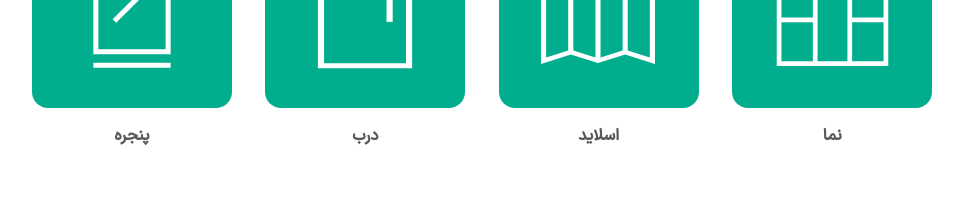
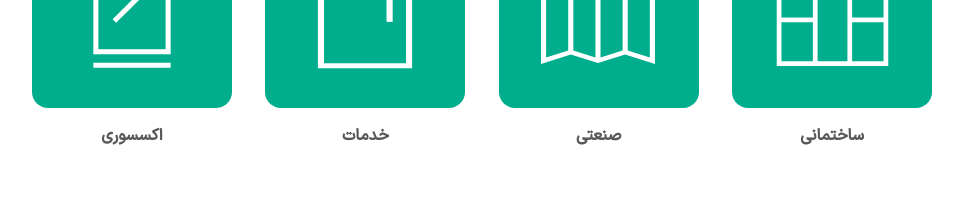
Before and after one commit to zahra-hsb/hanz-, a Next.js app: page / in a window 1280 px wide. Shown: the part 940-1154 px from the top of the page, without its empty margins (30-1004 px from the left). Built offline with nearby package versions, Linux system fonts and the light colour scheme.

Commit message:
edit CategorySection compnent

```diff
--- a/src/components/homeComponents/CategorySection/index.jsx
+++ b/src/components/homeComponents/CategorySection/index.jsx
@@ -12,32 +12,32 @@ const CategorySection = () => {
                         </h4>
                     </div>
                     <div className="flex flex-row w-full gap-3 items-center justify-around flex-wrap">
-                        <Link href={'/#'} className="flex flex-col items-center justify-between cursor-pointer  hover:text-green hover:opacity-100">
+                        <Link href={'/products/building'} className="flex flex-col items-center justify-between cursor-pointer  hover:text-green hover:opacity-100">
                             <div className="lg:w-[200px] w-[180px] lg:h-[200px] h-[180px] flex items-center justify-center bg-green rounded-2xl hover:shadow-2xl">
                                 <svg width="115" height="115" viewBox="0 0 135 135" fill="none" xmlns="http://www.w3.org/2000/svg">
                                     <path d="M2.04541 0V77.9579V135H132.954V77.9579V0H2.04541ZM85.016 51.338H49.9839V5.70421H85.016V51.338ZM7.57677 5.70421H44.4526V57.0421V77.9579H7.57677V5.70421ZM7.57677 83.662H44.4526V129.296H7.57677V83.662ZM49.9839 129.296V77.9579V57.0421H85.016V77.9579V129.296H49.9839ZM127.423 129.296H90.5473V83.662H127.423V129.296ZM90.5473 77.9579V57.0421V5.70421H127.423V77.9579H90.5473Z" fill="white" />
                                 </svg>
                             </div>
-                            <p className="mt-4 text-base opacity-[65%] font-bold">نما</p>
+                            <p className="mt-4 text-base opacity-[65%] font-bold">ساختمانی</p>
                         </Link>
-                        <Link href={'/#'} className="flex flex-col items-center justify-between cursor-pointer  hover:text-green hover:opacity-100">
+                        <Link href={'/products/industrial'} className="flex flex-col items-center justify-between cursor-pointer  hover:text-green hover:opacity-100">
                             <div className="lg:w-[200px] w-[180px] lg:h-[200px] h-[180px] flex items-center justify-center bg-green rounded-2xl hover:shadow-2xl">
                                 <svg width="115" height="115" viewBox="0 0 135 135" fill="none" xmlns="http://www.w3.org/2000/svg">
                                     <path d="M133.758 3.30607L98.8255 14.4047L66.8863 4.23692L34.9475 14.3689L0.0142822 3.27026V132.588L34.9475 121.489L66.8863 131.621L98.8255 121.489L133.758 132.588V3.30607ZM69.8808 10.8961L95.8311 19.1306V116.763L69.8808 124.998V10.8961ZM6.00282 10.8961L31.9532 19.1306V116.763L6.00282 124.998V10.8961ZM37.9416 19.1306L63.8922 10.8961V125.033L37.9416 116.799V19.1306ZM127.77 125.033L101.82 116.799V19.1306L127.77 10.8961V125.033Z" fill="white" />
                                 </svg>
                             </div>
-                            <p className="mt-4 text-base opacity-[65%] font-bold">اسلاید</p>
+                            <p className="mt-4 text-base opacity-[65%] font-bold">صنعتی</p>
                         </Link>
-                        <Link href={'/#'} className="flex flex-col items-center justify-between cursor-pointer hover:text-green hover:opacity-100">
+                        <Link href={'/products/services'} className="flex flex-col items-center justify-between cursor-pointer hover:text-green hover:opacity-100">
                             <div className="lg:w-[200px] w-[180px] lg:h-[200px] h-[180px] flex items-center justify-center bg-green rounded-2xl hover:shadow-2xl">
                                 <svg width="100" height="130" viewBox="0 0 112 140" fill="none" xmlns="http://www.w3.org/2000/svg">
                                     <path d="M108.791 137.498H3.24072V3.39136H108.791V137.498ZM10.1245 131.832H101.908V9.05783H10.1245V131.832Z" fill="white" />
                                     <path d="M86.9949 55.3345H80.1111V85.5557H86.9949V55.3345Z" fill="white" />
                                 </svg>
                             </div>
-                            <p className="mt-4 text-base opacity-[65%] font-bold">درب</p>
+                            <p className="mt-4 text-base opacity-[65%] font-bold">خدمات</p>
                         </Link>
-                        <Link href={'/#'} className="flex flex-col items-center justify-between cursor-pointer hover:text-green hover:opacity-100">
+                        <Link href={'/products/accessory'} className="flex flex-col items-center justify-between cursor-pointer hover:text-green hover:opacity-100">
                             <div className="lg:w-[200px] w-[180px] lg:h-[200px] h-[180px] flex items-center justify-center bg-green rounded-2xl hover:shadow-2xl">
                                 <svg width="82" height="130" viewBox="0 0 94 142" fill="none" xmlns="http://www.w3.org/2000/svg">
                                     <path d="M91.2793 124.135H2.69275V3.4397H91.2793V124.135ZM8.47013 118.388H85.5021V9.18712H8.47013V118.388Z" fill="white" />
@@ -46,7 +46,7 @@ const CategorySection = () => {
                                     <path d="M64.2343 44.5605L24.7715 83.8187L28.8567 87.8827L68.3195 48.6245L64.2343 44.5605Z" fill="white" />
                                 </svg>
                             </div>
-                            <p className="mt-4 text-base opacity-[65%] font-bold">پنجره</p>
+                            <p className="mt-4 text-base opacity-[65%] font-bold">اکسسوری</p>
                         </Link>
                     </div>
                 </div>
```
